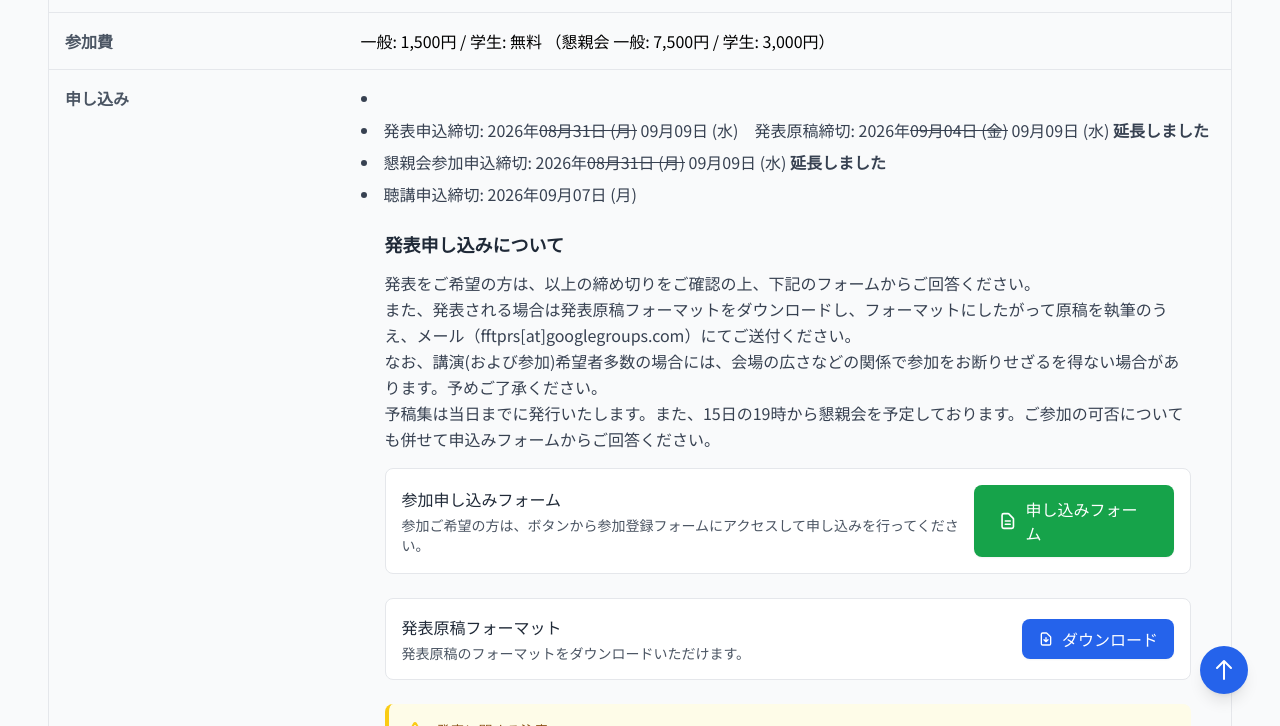
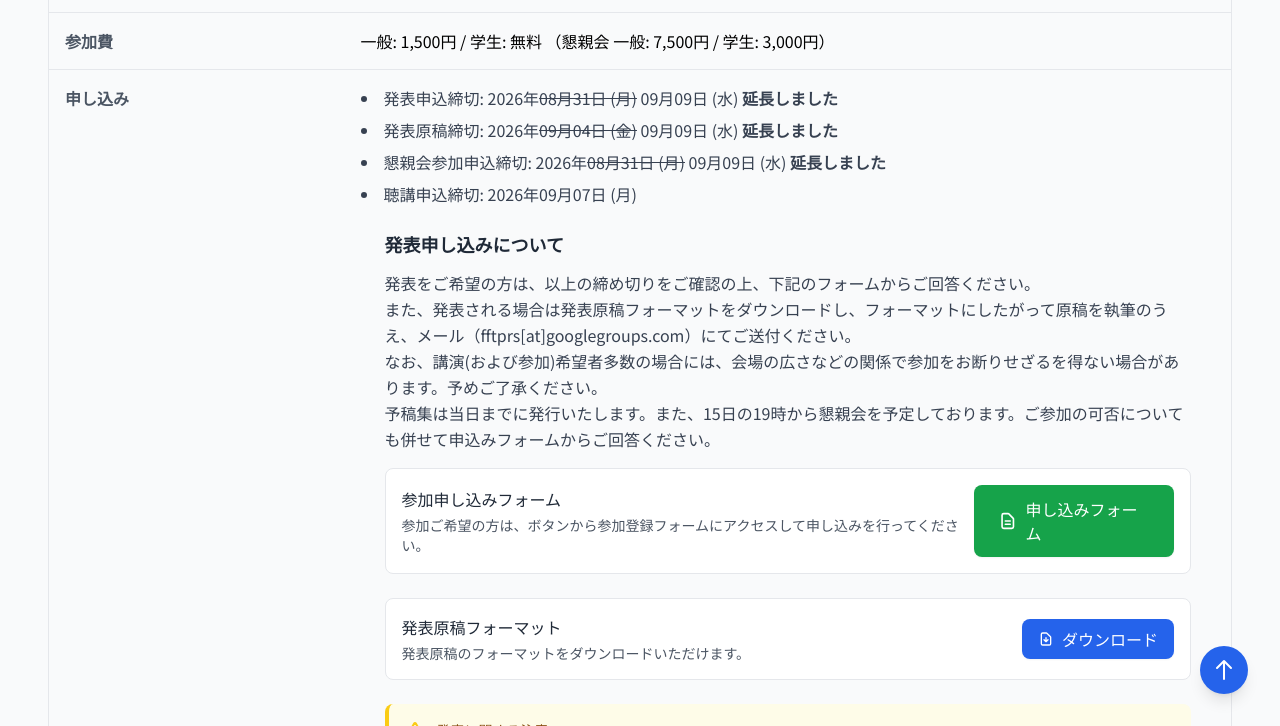
Before and after one commit to FFTPRS/WS, a Jekyll site: the page built from pages/workshop12.html, in a window 1280 px wide and 900 px high, scrolled down 1198 px, cut to the strip 174-900 px from the top of the window. Built offline with Jekyll 4.4.1, drawn with Linux system fonts in a browser that asks for light colours; nearby versions of some CDN libraries.

Commit message:
発表申込〆切の項目分離

```diff
--- a/_data/workshop12.yml
+++ b/_data/workshop12.yml
@@ -15,7 +15,8 @@ place_url: https://www.kiis.ac.jp/information/access/accesss_daigakuin/
 google_map: <iframe src="https://www.google.com/maps/embed?pb=!1m18!1m12!1m3!1d3323.5611204986308!2d130.42361671551183!3d33.590742649355306!2m3!1f0!2f0!3f0!3m2!1i1024!2i768!4f13.1!3m3!1m2!1s0x354191c95dc5c507%3A0x748fc6e8af06e813!2z44CSODEyLTAwMTMg56aP5bKh55yM56aP5bKh5biC5Y2a5aSa5Yy65Y2a5aSa6aeF5p2x77yR5LiB55uu77yR77yZ4oiS77yR77yY!5e0!3m2!1sja!2sjp!4v1558584222344!5m2!1sja!2sjp" width="600" height="450" style="border:0;" allowfullscreen="" loading="lazy" referrerpolicy="no-referrer-when-downgrade"></iframe>
 entrance_fee: "一般: 1,500円 / 学生: 無料 （懇親会 一般: 7,500円 / 学生: 3,000円）"
 application_deadline: "聴講申込締切: 2026年09月07日 (月)"
-manuscript_deadline: "発表申込締切: 2026年<del>08月31日 (月)</del> 09月09日 (水)　発表原稿締切: 2026年<del>09月04日 (金)</del> 09月09日 (水) <b>延長しました</b>"
+manuscript_deadline: "発表原稿締切: 2026年<del>09月04日 (金)</del> 09月09日 (水) <b>延長しました</b>"
+presentation_submission_deadline: "発表申込締切: 2026年<del>08月31日 (月)</del> 09月09日 (水) <b>延長しました</b>"
 social_gathering_application_deadline: "懇親会参加申込締切: 2026年<del>08月31日 (月)</del> 09月09日 (水) <b>延長しました</b>"
 application_form:
   # "未公開" / "公開中" / "終了" のいずれかを指定
```
